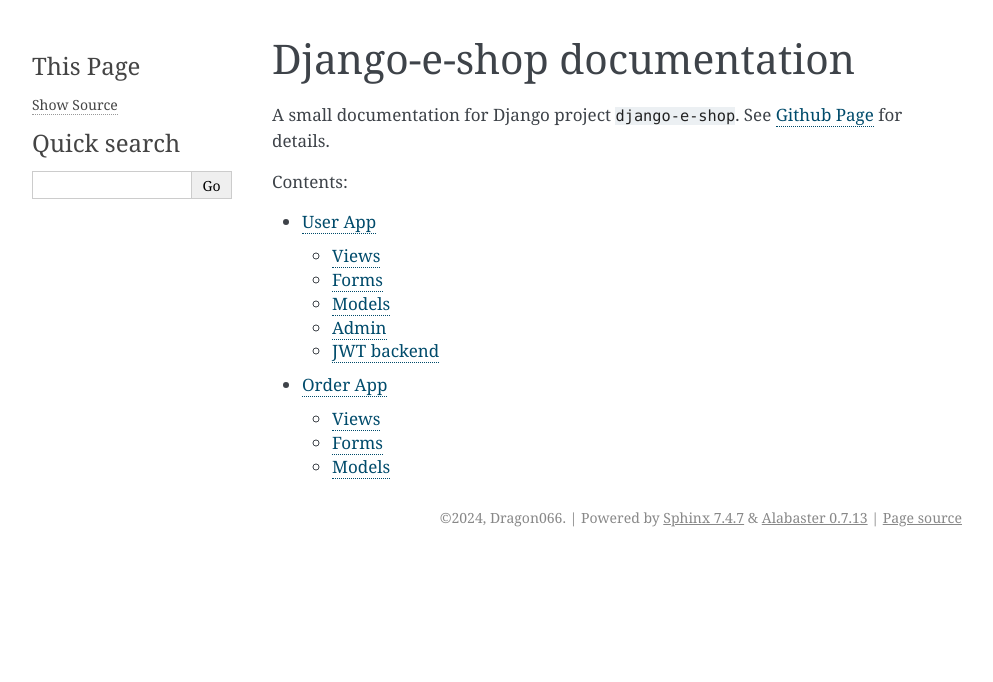
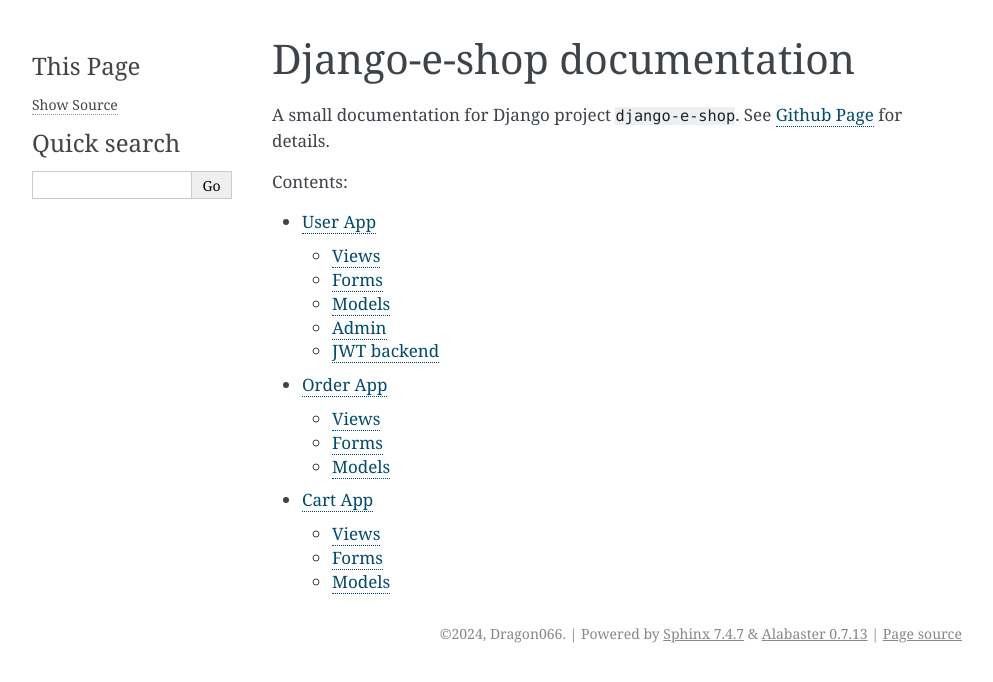
Before and after one commit to Dragon066/django-e-shop, a Sphinx documentation site: the page built from eshop/docs/index.rst, in a window 1280 px wide. Shown: the top 682 px of the page, without its empty margins (148-1141 px from the left). Built offline with Sphinx 7.4.7, drawn with Linux system fonts in a browser that asks for light colours.

Commit message:
Add cart app to documentation & refactoring

```diff
--- /dev/null
+++ b/eshop/docs/cartapp/cart_forms.rst
@@ -0,0 +1,6 @@
+Forms
+=====
+
+.. automodule:: cart.forms
+    :members:
+    :undoc-members:
--- /dev/null
+++ b/eshop/docs/cartapp/cart_models.rst
@@ -0,0 +1,6 @@
+Models
+======
+
+.. automodule:: cart.models
+    :members:
+    :undoc-members:
--- /dev/null
+++ b/eshop/docs/cartapp/cart_views.rst
@@ -0,0 +1,6 @@
+Views
+=====
+
+.. automodule:: cart.views
+    :members:
+    :undoc-members:
--- a/eshop/docs/index.rst
+++ b/eshop/docs/index.rst
@@ -14,5 +14,6 @@
    :maxdepth: 3
    :caption: Contents:
 
-   ./user.rst
-   ./order.rst
+   ./userapp/user.rst
+   ./orderapp/order.rst
+   ./cartapp/cart.rst
```
Also changed, not shown: eshop/docs/cartapp/cart.rst (added, +11 -0 lines), eshop/docs/orderapp/order.rst (renamed from eshop/docs/order.rst), eshop/docs/orderapp/order_forms.rst (renamed from eshop/docs/order_forms.rst), eshop/docs/orderapp/order_models.rst (renamed from eshop/docs/order_models.rst), eshop/docs/orderapp/order_views.rst (renamed from eshop/docs/order_views.rst), eshop/docs/userapp/user.rst (renamed from eshop/docs/user.rst), eshop/docs/userapp/user_admin.rst (renamed from eshop/docs/user_admin.rst), eshop/docs/userapp/user_forms.rst (renamed from eshop/docs/user_forms.rst), eshop/docs/userapp/user_jwt.rst (renamed from eshop/docs/user_jwt.rst), eshop/docs/userapp/user_models.rst (renamed from eshop/docs/user_models.rst), eshop/docs/userapp/user_views.rst (renamed from eshop/docs/user_views.rst).
